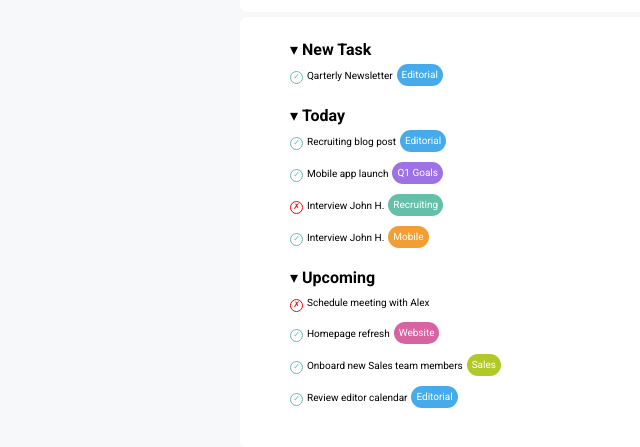
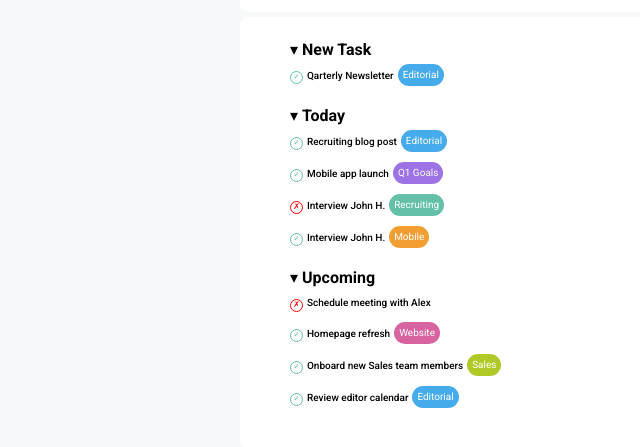
Before and after one commit to NicoloCasagrande/html-css-toboolist, a plain HTML site: page index.html in a window 1280 px wide. Shown: the part 167-614 px from the top of the page, without its empty margins (0-640 px from the left). Drawn offline with Linux system fonts and the light colour scheme.

Commit message:
ultime modifiche

```diff
--- a/css/style.css
+++ b/css/style.css
@@ -113,6 +113,7 @@ h3{
     display: inline-block;
     font-size: 10px;
     vertical-align: middle;
+    font-weight: 500;
 }
 
 .casella{
--- a/index.html
+++ b/index.html
@@ -6,9 +6,11 @@
     <meta name="viewport" content="width=device-width, initial-scale=1.0">
     <title>Toboolist</title>
     <!-- Google Fonts -->
+
     <link rel="preconnect" href="https://fonts.googleapis.com">
     <link rel="preconnect" href="https://fonts.gstatic.com" crossorigin>
     <link href="https://fonts.googleapis.com/css2?family=Roboto:wght@400;700&display=swap" rel="stylesheet">
+    <link href="https://fonts.googleapis.com/css2?family=Roboto:wght@500&display=swap" rel="stylesheet">
     <!-- /Google Fonts -->
     <link rel="stylesheet" href="css/style.css">
 </head>
```
